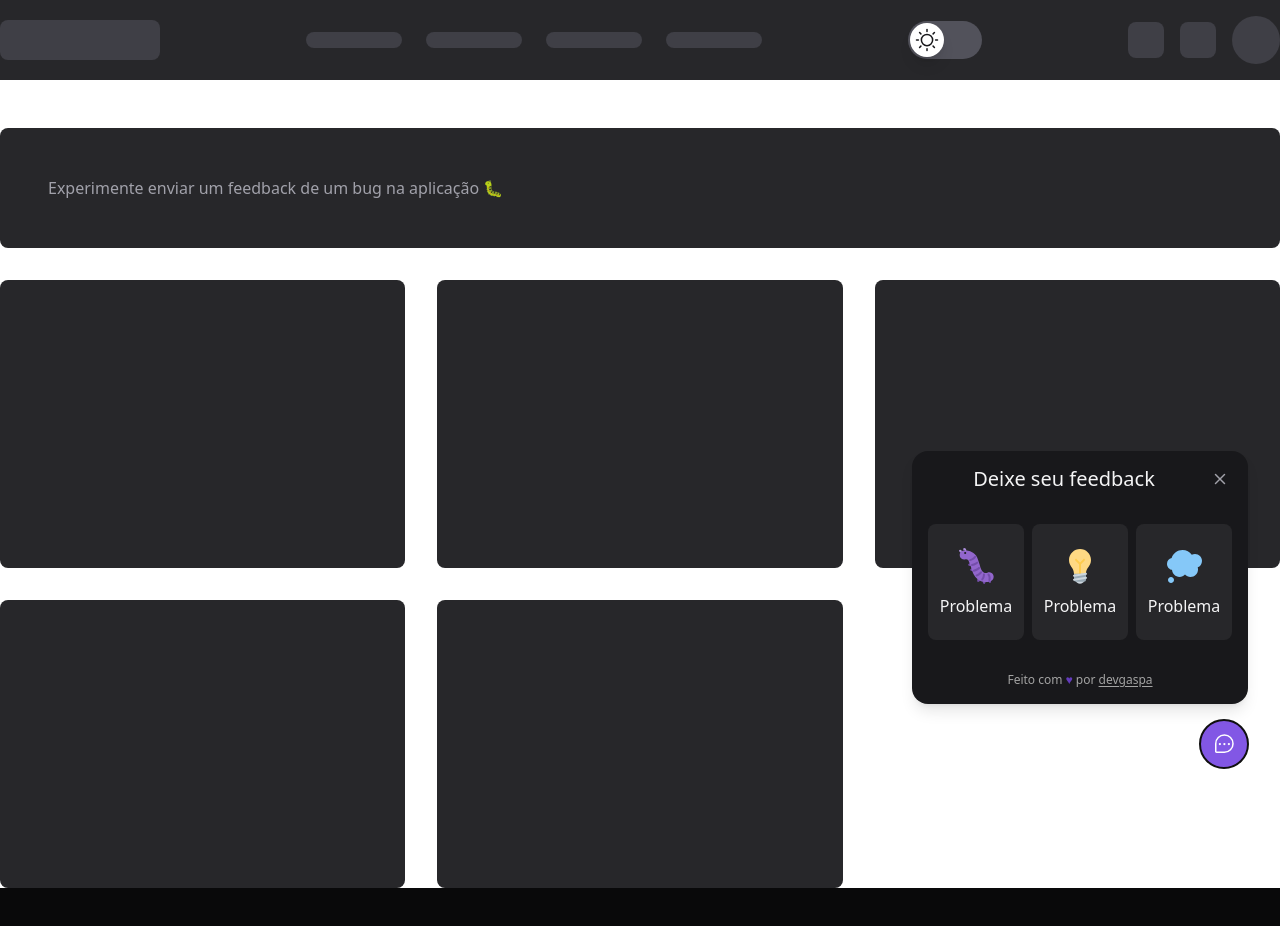
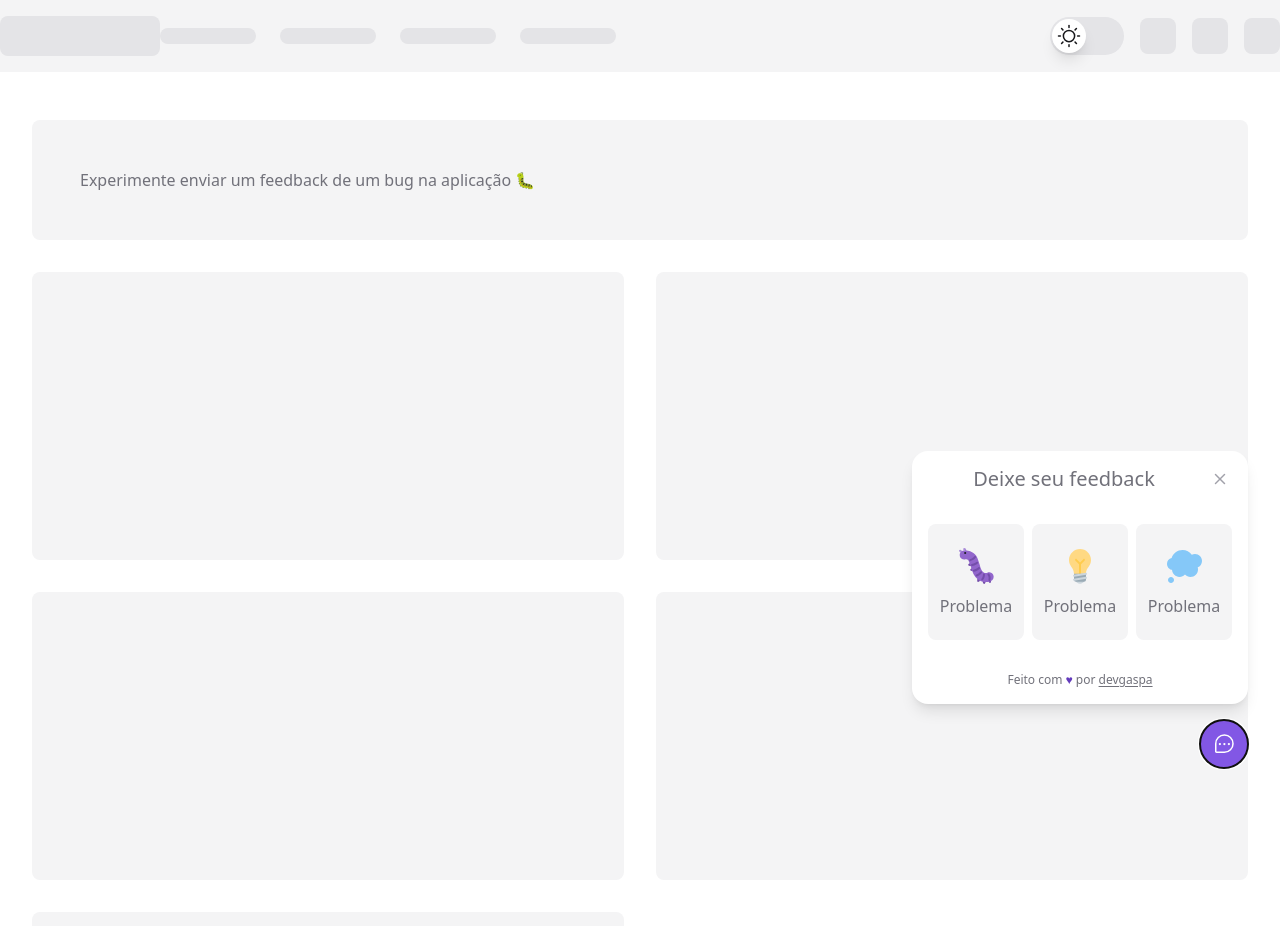
Before and after one commit to lucasfontesgaspareto/nlw-08, a React (Vite) app in the folder web/: page / in a window 1280 px wide. Both pictures are taken after a click on the button "Feedback". Shown: the top 926 px of the page. Before the commit the page ends 888 px from the top, so only its background shows below. Built offline with nearby package versions, Linux system fonts and the light colour scheme; no server answers.

Commit message:
[web] improve theme switcher

```diff
--- a/web/src/App.tsx
+++ b/web/src/App.tsx
@@ -17,39 +17,34 @@ function App() {
   }, [])
 
   return <div className="bg-white dark:bg-[#121212] min-h-screen">
-    <header className="bg-zinc-800 py-4 mb-12">
+    <header className="bg-zinc-100 dark:bg-zinc-800 py-4 mb-12">
       <div className="container mx-auto flex items-center justify-between">
-        <div className="bg-zinc-700 h-10 w-40 rounded-lg"></div>
+        <div className="hidden sm:block bg-zinc-200 dark:bg-zinc-700 h-10 w-40 rounded-lg"></div>
 
-        <div className="flex items-center justify-between gap-6">
-          <div className="bg-zinc-700 h-4 w-24 rounded-full"></div>
-          <div className="bg-zinc-700 h-4 w-24 rounded-full"></div>
-          <div className="bg-zinc-700 h-4 w-24 rounded-full"></div>
-          <div className="bg-zinc-700 h-4 w-24 rounded-full"></div>
+        <div className="hidden sm:flex items-center justify-between gap-6">
+          {[1,2,3,4].map(key => <div key={key} className="bg-zinc-200 dark:bg-zinc-700 h-4 w-24 rounded-full"></div>)}
         </div>
 
-        <div>
+        <div className="ml-auto mr-4">
           <ThemeSwitcher/>
         </div>
 
-        <div className="flex items-center justify-between gap-4">
-          <div className="bg-zinc-700 h-9 w-9 rounded-lg"></div>
-          <div className="bg-zinc-700 h-9 w-9 rounded-lg"></div>
-          <div className="bg-zinc-700 h-12 w-12 rounded-full"></div>
+        <div className="hidden sm:flex items-center justify-between gap-4">
+          {[1,2,3].map(key => <div key={key} className="bg-zinc-200 dark:bg-zinc-700 h-9 w-9 rounded-lg"></div>)}
         </div>
       </div>
     </header>
 
 
-    <main className="container mx-auto">
-      <div className="bg-zinc-800 p-12 rounded-lg mb-8">
-        <div className="text-zinc-400">
+    <main className="container mx-auto px-8">
+      <div className="bg-zinc-100 dark:bg-zinc-800 p-12 rounded-lg mb-8">
+        <div className="text-zinc-500 dark:text-zinc-400">
           Experimente enviar um feedback de um bug na aplicação 🐛
         </div>
       </div>
 
-      <div className="grid gap-8 grid-cols-3">
-        {[1,2,3,4,5].map(item => <div className="bg-zinc-800 p-12 rounded-lg h-72"></div>)}
+      <div className="grid gap-8 grid-cols-2">
+        {[1,2,3,4,5].map(key => <div key={key} className="bg-zinc-100 dark:bg-zinc-800 p-12 rounded-lg h-20 sm:h-72"></div>)}
       </div>
     </main>
 
--- a/web/src/components/ThemeSwitcher.tsx
+++ b/web/src/components/ThemeSwitcher.tsx
@@ -20,10 +20,10 @@ export function ThemeSwitcher() {
     <Switch
       checked={isDarkMode}
       onChange={handleSwitchTheme}
-      className={`${isDarkMode ? 'bg-zinc-700' : 'bg-zinc-600'}
+      className={`${isDarkMode ? 'bg-zinc-700' : 'bg-zinc-200'}
         relative inline-flex h-[38px] w-[74px] shrink-0 cursor-pointer rounded-full border-2 border-transparent transition-colors duration-200 ease-in-out focus:outline-none focus-visible:ring-2  focus-visible:ring-white focus-visible:ring-opacity-75`}
     >
-      <span className="sr-only">Ativar dark mode</span>
+      <span className="sr-only">Habilitar tema dark</span>
       <span
         aria-hidden="true"
         className={`${isDarkMode ? 'translate-x-9 bg-zinc-900' : 'translate-x-0   bg-white'}
--- a/web/src/components/WidgetForm/Steps/FeedbackContentStep.tsx
+++ b/web/src/components/WidgetForm/Steps/FeedbackContentStep.tsx
@@ -51,7 +51,7 @@ export function FeedbackContentStep({
         <ArrowLeft weight="bold" className="w-4 h-4"/>
       </button>
 
-      <span className="text-xl leading-6 flex items-center gap-2">
+      <span className="text-xl leading-6 flex items-center gap-2 text-zinc-500 dark:text-zinc-400">
         <img src={feedbackTypeInfo.image.source} alt={feedbackTypeInfo.image.alt} className="w-6 h-6"/>
         {feedbackTypeInfo.title}
       </span>
@@ -62,7 +62,7 @@ export function FeedbackContentStep({
     <form className="my-4 w-full" onSubmit={handleSubmitFeedback}>
       <textarea
         onChange={event => setComment(event.target.value)}
-        className="min-w-[304px] w-full min-h-[112px] text-sm placeholder-zinc-400 text-zinc-100 p-2 border-zinc-600 bg-transparent rounded-md focus:border-brand-500 focus:ring-brand-500 focus:ring-1 resize-none focus:outline-none scrollbar-thumb-zinc-700 scrollbar-track-transparent scrollbar-thin"
+        className="min-w-[304px] w-full min-h-[112px] text-sm placeholder-zinc-500 dark:placeholder-zinc-400 text-zinc-800 dark:text-zinc-100 p-2 border-zinc-300 dark:border-zinc-600 bg-transparent rounded-md focus:border-brand-500 focus:ring-brand-500 focus:ring-1 resize-none focus:outline-none scrollbar-thumb-zinc-700 scrollbar-track-transparent scrollbar-thin"
         placeholder="Conte com detalhes o que está acontecendo..."
       ></textarea>
 
--- a/web/src/components/WidgetForm/Steps/FeedbackTypeStep.tsx
+++ b/web/src/components/WidgetForm/Steps/FeedbackTypeStep.tsx
@@ -8,7 +8,7 @@ interface FeedbackTypeStepProps {
 export function FeedbackTypeStep(props: FeedbackTypeStepProps) {
   return <>
     <header>
-      <span className="text-xl leading-6 mr-8">Deixe seu feedback</span>
+      <span className="text-xl leading-6 mr-8 text-zinc-500 dark:text-zinc-400">Deixe seu feedback</span>
 
       <CloseButton/>
     </header>
@@ -18,7 +18,7 @@ export function FeedbackTypeStep(props: FeedbackTypeStepProps) {
         Object.entries(feedbackTypes).map(([key, value]) => {
           return <button
             key={key}
-            className="bg-zinc-800 rounded-lg py-5 w-24 flex-1 flex flex-col items-center gap-2 border-2 border-transparent hover:border-brand-500 focus:border-brand-500 focus:outline-none transition-colors"
+            className="bg-zinc-100 dark:bg-zinc-800 text-zinc-500 dark:text-zinc-400 rounded-lg py-5 w-24 flex-1 flex flex-col items-center gap-2 border-2 border-transparent hover:border-brand-500 focus:border-brand-500 focus:outline-none transition-colors"
             type="button"
             onClick={() => props.onFeedbackTypeChange(key as FeedbackType)}
           >
--- a/web/src/components/WidgetForm/index.tsx
+++ b/web/src/components/WidgetForm/index.tsx
@@ -1,11 +1,12 @@
-import { CloseButton } from "../CloseButton";
+import { useState } from "react";
+
+import { FeedbackTypeStep } from "./Steps/FeedbackTypeStep";
+import { FeedbackContentStep } from "./Steps/FeedbackContentStep";
+import { FeedbackSuccessStep } from "./Steps/FeedbackSuccessStep";
+
 import bugImgUrl from '../../assets/bug.svg'
 import ideaImgUrl from '../../assets/idea.svg'
 import thoughtImgUrl from '../../assets/thought.svg'
-import { useState } from "react";
-import { FeedbackTypeStep } from "./Steps/FeedbackTypeStep";
-import { FeedbackContentStep } from "./Steps/FeedbackContentStep";
-import { FeedbackSuccessStep } from "./Steps/FeedbackSuccessStep";
 
 export const feedbackTypes = {
   BUG: {
@@ -43,7 +44,7 @@ export function WidgetForm() {
   }
 
   return <div
-    className="bg-zinc-900 p-4 relative rounded-2xl mb-4 flex flex-col items-center shadow-lg w-[calc(100vw-2rem)] md:w-auto"
+    className="bg-white dark:bg-zinc-900 p-4 relative rounded-2xl mb-4 flex flex-col items-center shadow-lg w-[calc(100vw-2rem)] md:w-auto"
   >
     {
       feedbackSent
@@ -67,7 +68,7 @@ export function WidgetForm() {
         )
     }
 
-    <footer className="text-xs text-neutral-400">
+    <footer className="text-xs text-zinc-500 dark:text-zinc-400">
       <span>Feito com <span className="text-[#633bbc]">♥</span> por <a className="underline underline-offset-2" href="https://github.com/lucasfontesgaspareto/nlw-return-impulse" >devgaspa</a></span>
     </footer>
   </div>
```
